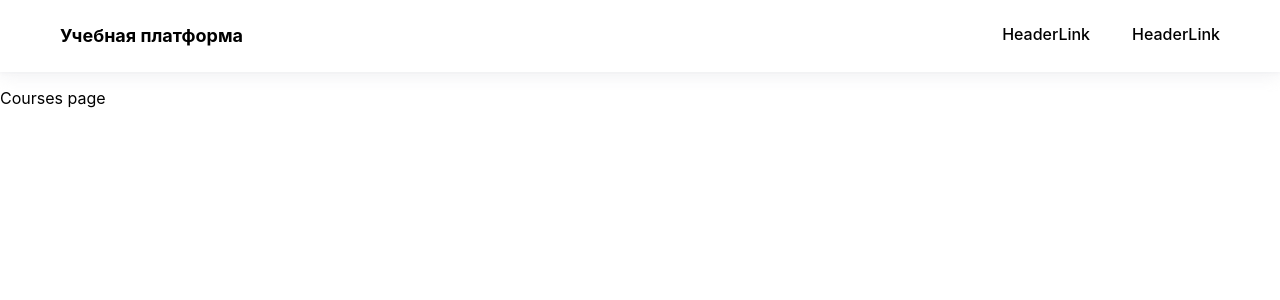
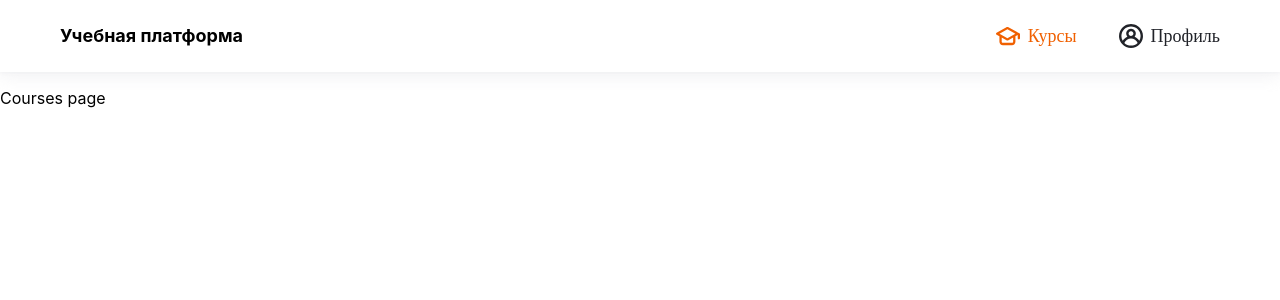
Before and after one commit to Studio-Yandex-Practicum/lizaalert_frontend, a React (Create React App) app: page / in a window 1280 px wide. Shown: the top 300 px of the page. Built offline with nearby package versions, Linux system fonts and the light colour scheme.

Commit message:
#53 implement Header Links in Header, add active class names, scss refactor

```diff
--- a/src/components/molecules/header-link/header-link.module.scss
+++ b/src/components/molecules/header-link/header-link.module.scss
@@ -1,12 +1,14 @@
+@import '../../../styles/color-variables.scss';
+
 .link {
   display: flex;
   gap: 8px;
   text-decoration: none;
-  color: #212329;
+  color: $dark-primary;
   cursor: pointer;
 
   &_active {
-    color: #F06000;
+    color: $color-hover;
   }
 
   &__icon {
@@ -16,7 +18,7 @@
     &_active {
 
       path {
-        fill: #F06000;
+        fill: $color-hover;
       }
     }
   }
--- a/src/components/templates/header/header.jsx
+++ b/src/components/templates/header/header.jsx
@@ -1,13 +1,33 @@
+import { useLocation } from 'react-router-dom';
+import HeaderLink from '../../molecules/header-link/header-link';
 import styles from './header.module.scss';
 
 function Header() {
+  const location = useLocation();
+
+  const { pathname } = location;
+
+  const stplitLocation = pathname.split('/');
+
   return (
     <header className={styles.header}>
       <div className={styles.headerContainer}>
         <h1 className={styles.headerText}>Учебная платформа</h1>
         <ul className={styles.headerLinks}>
-          <li>HeaderLink</li>
-          <li>HeaderLink</li>
+          <li>
+            <HeaderLink
+              text="Курсы"
+              link="/"
+              isActive={stplitLocation[1] === '' && true}
+            />
+          </li>
+          <li>
+            <HeaderLink
+              text="Профиль"
+              link="/profile"
+              isActive={stplitLocation[1] === 'profile' && true}
+            />
+          </li>
         </ul>
       </div>
     </header>
```
Also changed, not shown: 1 other file (tests, documents, lock files or other folders).
